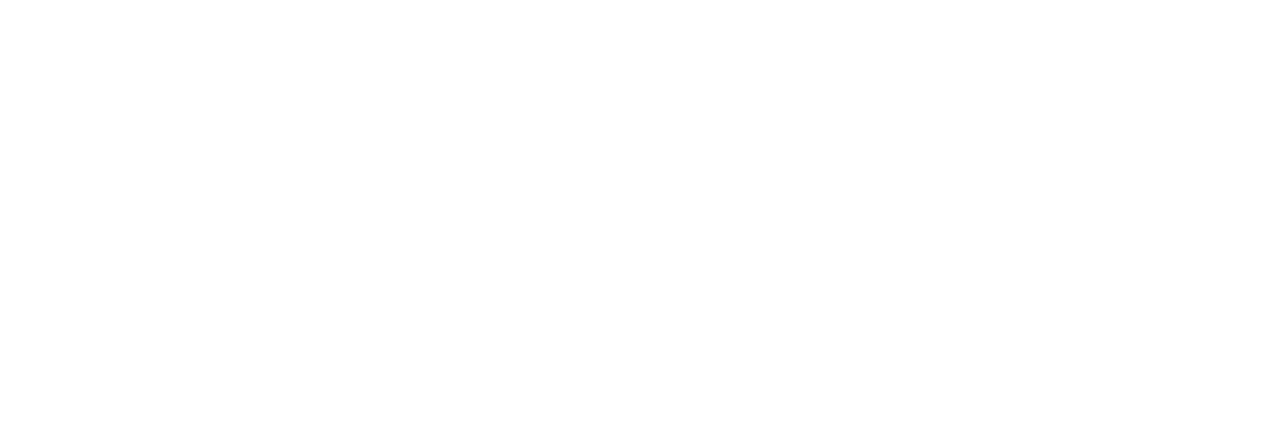
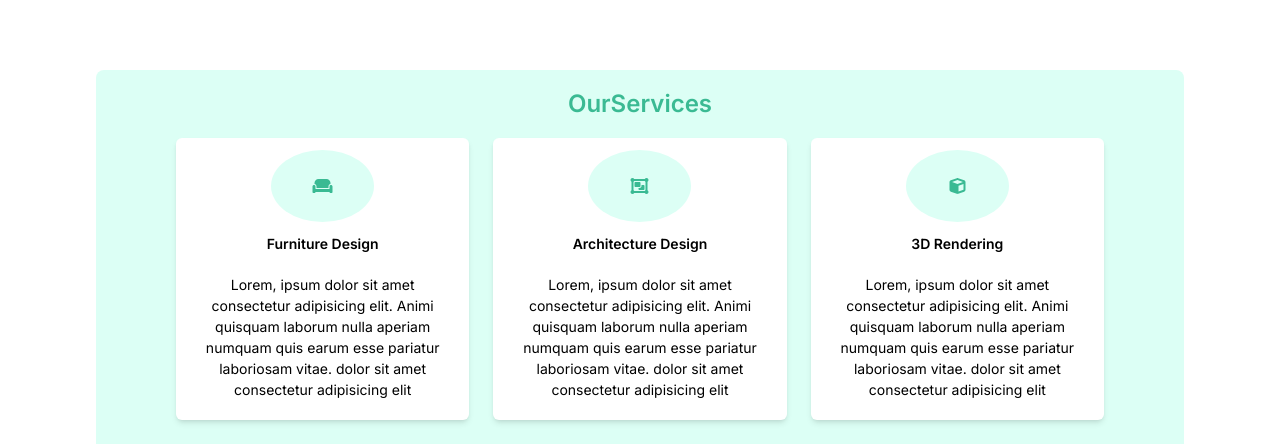
Before and after one commit to sampath-ops/Envy-interior, a Next.js app: page / in a window 1280 px wide. Shown: the part 1484-1928 px from the top of the page. Before the commit the page ends 1554 px from the top, so only its background shows below. Built offline with nearby package versions, Linux system fonts and the light colour scheme.

Commit message:
add: Our Services

```diff
--- a/app/Components/OurServices/OurServices.js
+++ b/app/Components/OurServices/OurServices.js
@@ -1,7 +1,35 @@
+import { FontAwesomeIcon } from "@fortawesome/react-fontawesome";
+import { faC, faCouch,faObjectGroup } from "@fortawesome/free-solid-svg-icons";
+import { faCube } from "@fortawesome/free-solid-svg-icons";
 const OurServices = () => {
     return (
-        <div>
-            OurServices
+        <div className="mx-24 bg-[#dcfff5] px-20 pb-8 rounded-lg">
+            <p className="text-[#3aba93] font-semibold py-4 text-[24px] text-center">OurServices</p>
+            <div className="grid grid-cols-3 gap-6">
+                <div className="rounded-md shadow-md text-center bg-white">
+                    <div className="rounded-[95%] bg-[#dcfff5] p-6 inline-block m-3">
+                        <FontAwesomeIcon icon={faCouch} style={{color:"#3aba93", width:"55px"}}/>
+                    </div>
+                    <p className="font-semibold text-sm">Furniture Design</p>
+                    <p className=" text-[14px] p-5">Lorem, ipsum dolor sit amet consectetur adipisicing elit. Animi quisquam laborum nulla aperiam numquam quis earum esse pariatur laboriosam vitae. dolor sit amet consectetur adipisicing elit</p>
+                </div>
+
+                <div className="rounded-md shadow-md text-center bg-white">
+                    <div className="rounded-[95%] bg-[#dcfff5] p-6 inline-block m-3">
+                        <FontAwesomeIcon icon={faObjectGroup} style={{color:"#3aba93", width:"55px"}} />
+                    </div>
+                    <p className="font-semibold text-sm">Architecture Design</p>
+                    <p className=" text-[14px] p-5">Lorem, ipsum dolor sit amet consectetur adipisicing elit. Animi quisquam laborum nulla aperiam numquam quis earum esse pariatur laboriosam vitae. dolor sit amet consectetur adipisicing elit</p>
+                </div>
+
+                <div className="rounded-md shadow-md text-center bg-white">
+                    <div className="rounded-[95%] bg-[#dcfff5] p-6 inline-block m-3">
+                        <FontAwesomeIcon icon={faCube}  style={{color:"#3aba93", width:"55px"}} />
+                    </div>
+                    <p className="font-semibold text-sm">3D Rendering</p>
+                    <p className=" text-[14px] p-5">Lorem, ipsum dolor sit amet consectetur adipisicing elit. Animi quisquam laborum nulla aperiam numquam quis earum esse pariatur laboriosam vitae. dolor sit amet consectetur adipisicing elit</p>
+                </div>
+            </div>
         </div>
      );
 }
--- a/app/page.tsx
+++ b/app/page.tsx
@@ -1,12 +1,15 @@
 import Hero from "./Components/Hero/Hero"
 import TrustedBrands from "./Components/TrustedBrands/TrustedBrands"
 import Aboutus from "./Components/AboutUs/AboutUs";
+import OurServices from "./Components/OurServices/OurServices";
+
 export default function Home() {
   return (
     <div>
       <Hero/>
       <TrustedBrands/>
       <Aboutus/>
+      <OurServices/>
     </div>
   )
 }
--- a/package.json
+++ b/package.json
@@ -9,6 +9,9 @@
     "lint": "next lint"
   },
   "dependencies": {
+    "@fortawesome/fontawesome-svg-core": "^6.5.1",
+    "@fortawesome/free-solid-svg-icons": "^6.5.1",
+    "@fortawesome/react-fontawesome": "^0.2.0",
     "@vercel/speed-insights": "^1.0.1",
     "next": "14.0.4",
     "react": "^18",
```
Also changed, not shown: public/images/Furniture_store.png (renamed from public/images/Furniture store-bro.png), 1 other file (tests, documents, lock files or other folders).
